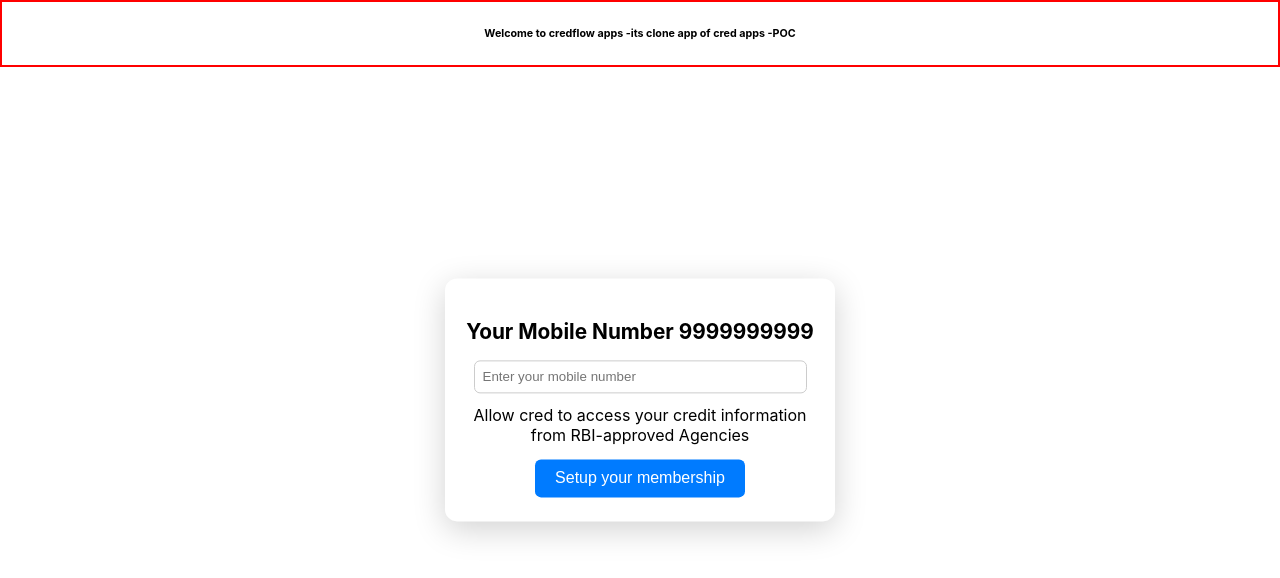
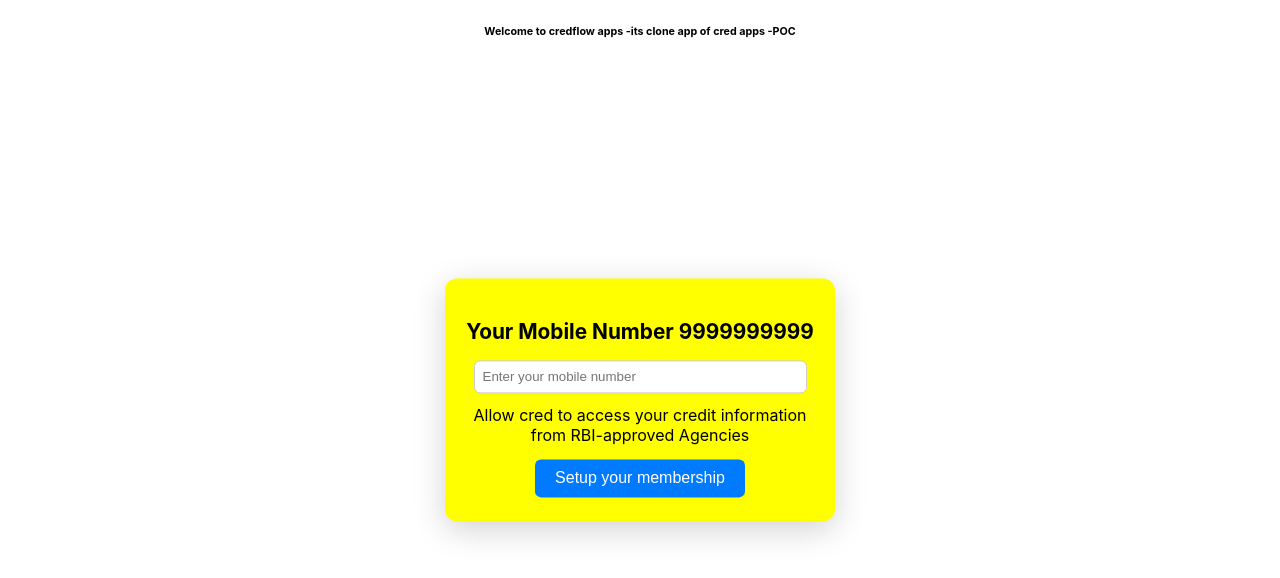
Before and after one commit to sushilsamota/credflow-apps, a React (Create React App) app: page / in a window 1280 px wide. Shown: the top 578 px of the page. Built offline with nearby package versions, Linux system fonts and the light colour scheme.

Commit message:
code cleanup

```diff
--- a/src/App.css
+++ b/src/App.css
@@ -1,6 +1,7 @@
 .App {
   text-align: center;
-  border: 2px solid red;
+  /* border: 2px solid red; */
+
 }
 
 .App-logo {
@@ -46,7 +47,7 @@
   transform: translate(-50%, -50%);
   width: 350px;
   padding: 24px 20px;
-  background: #fff;
+  background: yellow;
   border-radius: 12px;
   box-shadow: 0 8px 32px rgba(0,0,0,0.18);
   z-index: 200;
@@ -94,3 +95,9 @@
   flex: 1 1 0;
   min-width: 220px;
 }
+
+/* Add to your CSS file */
+.no-bullets {
+  list-style: none;
+  padding-left: 0;
+}
--- a/src/components/Ad.js
+++ b/src/components/Ad.js
@@ -9,7 +9,7 @@
                     <Typography variant="body2">This is an advertisement component.</Typography>
                 </CardContent>
             </Card>
-            <Card>
+            {/* <Card>
                 <CardContent>
                     <Typography variant="h5">Advertisement</Typography>
                     <Typography variant="body2">This is an advertisement component.</Typography>
@@ -20,7 +20,7 @@
                     <Typography variant="h5">Advertisement</Typography>
                     <Typography variant="body2">This is an advertisement component.</Typography>
                 </CardContent>
-            </Card>
+            </Card> */}
         </div>
 
     );
--- a/src/components/UpcomingBills.js
+++ b/src/components/UpcomingBills.js
@@ -2,7 +2,7 @@
     return (
         <div className="upcoming-bills">
             <h2>Upcoming Bills</h2>
-            <ul>
+            <ul style={{ listStyle: "none", paddingLeft: 0 }}>
                 <li>Electricity Bill - Due on 15th</li>
                 <li>Water Bill - Due on 20th</li>
                 <li>Internet Bill - Due on 25th</li>
--- a/src/components/Yourmobile.js
+++ b/src/components/Yourmobile.js
@@ -12,7 +12,7 @@
     return (
         <div className="yourmobile">
             <h2>Your Mobile Number {data}</h2>
-            <input type="text" placeholder="Enter your mobile number" onChange={(e) => setMobile(e.target.value)} /><br />
+            <input type="text" placeholder="Enter your mobile number" value={mobile} onChange={(e) => setMobile(e.target.value)} /><br />
             <span>Allow cred to access your credit information from RBI-approved Agencies</span><br />
             <button type="button" onClick={nextScreen}>Setup your membership</button><br />
         </div>
```
Also changed, not shown: 1 other file (tests, documents, lock files or other folders).
